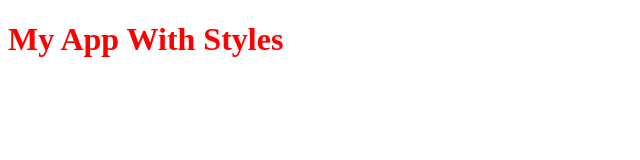
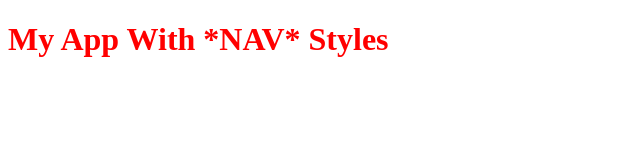
Before and after one commit to thinkful-ei-macaw/test_repo_SP, a plain HTML site: page index.html in a window 1280 px wide. Shown: the whole page, without its empty margins (0-640 px from the left). Drawn offline with Linux system fonts and the light colour scheme.

Commit message:
updated index <h1>

```diff
--- a/index.html
+++ b/index.html
@@ -8,6 +8,6 @@
     <title>Document</title>
 </head>
 <body>
-    <h1>My App With Styles</h1>
+    <h1>My App With *NAV* Styles</h1>
 </body>
 </html>
```
